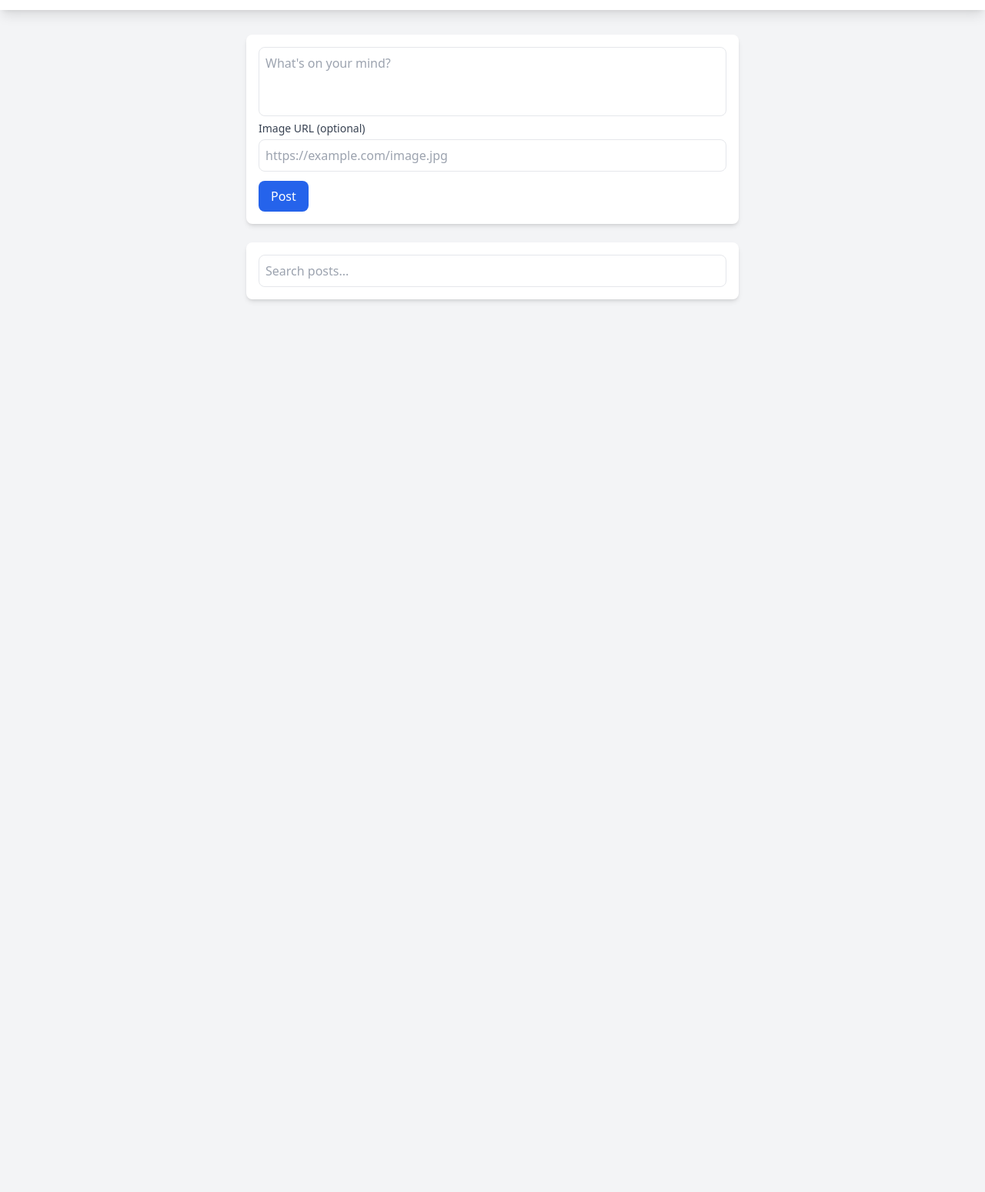
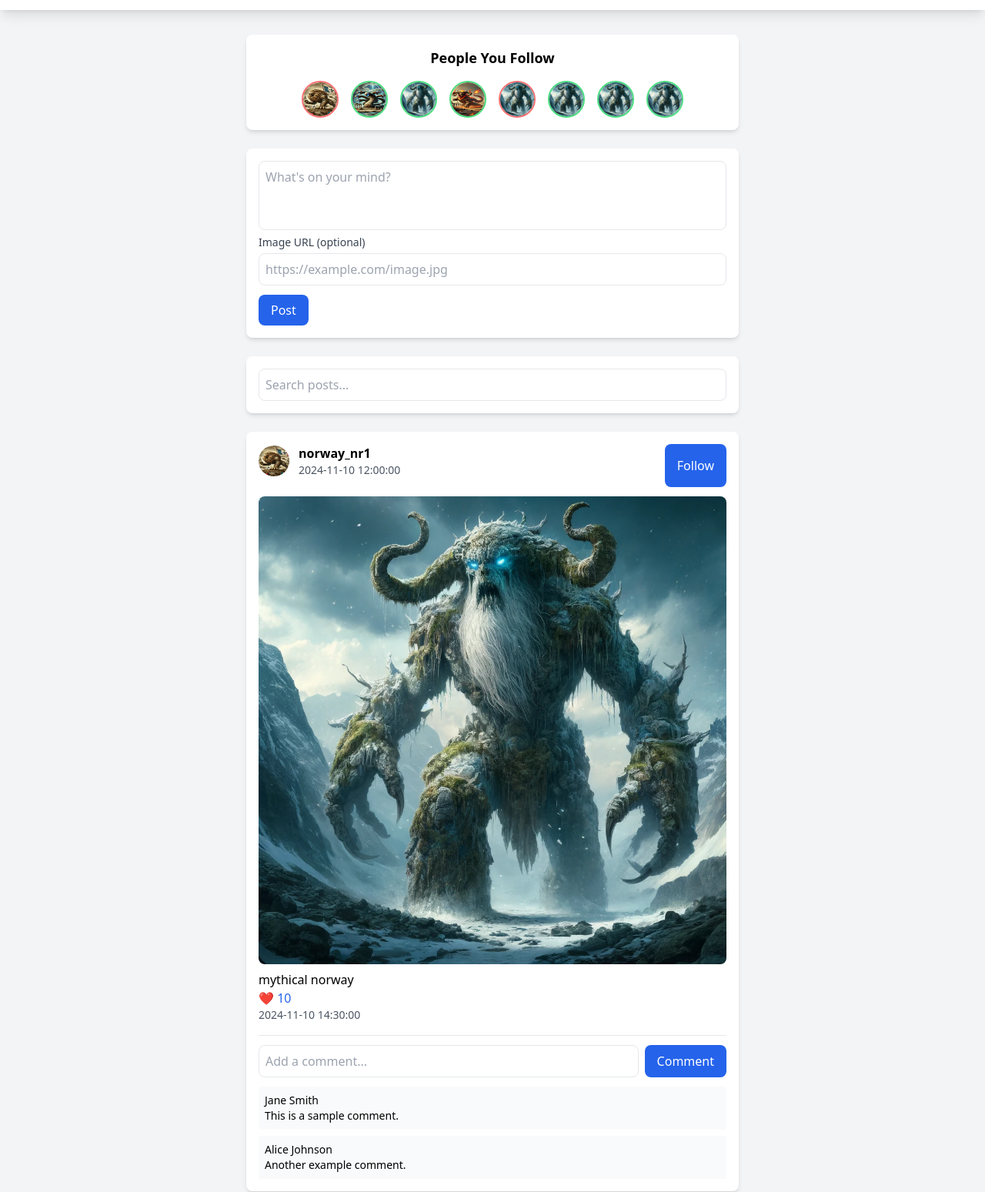
Before and after one commit to marroe01284/social-CA, a website built with Vite: page feed.html in a window 1280 px wide. Shown: the part 51-1600 px from the top of the page at 77% size. Before the commit the page ends 800 px from the top, so only its background shows below. Built offline with nearby package versions, Linux system fonts and the light colour scheme; sample sign-in values are in the browser's storage.

Commit message:
FEAT: added som static content

```diff
--- a/feed.html
+++ b/feed.html
@@ -3,8 +3,8 @@
 
 <head>
     <meta charset="UTF-8" />
-  <link rel="icon" type="image/svg+xml" href="/vite.svg" />
     <meta name="viewport" content="width=device-width, initial-scale=1.0" />
+    <link rel="icon" type="image/png" href="images/com-logo.webp" />
     <title>Social Platform</title>
     <link rel="stylesheet" href="src/css/input.css">
     <script type="module" src="src/main.js" defer></script>
@@ -18,20 +18,34 @@
                     <a href="feed.html" class="text-2xl font-bold text-blue-600">SocialApp</a>
                 </div>
                 <div class="flex items-center space-x-4">
-          <a href="feed.html" class="text-gray-700 hover:text-blue-600">Feed</a>
-          <a href="profile.html" class="text-gray-700 hover:text-blue-600">Profile</a>
-          <button id="logoutBtn" class="text-gray-700 hover:text-blue-600">Logout</button>
+                    <a href="feed.html" class="text-gray-700 cursor-pointer hover:text-blue-600">Feed</a>
+                    <a href="profile.html" class="text-gray-700 cursor-pointer hover:text-blue-600">Profile</a>
+                    <button id="logoutBtn" class="text-gray-700 cursor-pointer hover:text-blue-600">Logout</button>
                 </div>
             </div>
         </div>
     </nav>
     <main class="max-w-2xl mx-auto mt-8 px-4">
+        <div class="bg-white rounded-lg shadow-md p-4 mb-6 text-center">
+            <h2 class="font-bold text-lg mb-4">People You Follow</h2>
+            <div class="flex justify-center space-x-4">
+                <img src="images/france.webp" alt="User 1" class="w-12 h-12 rounded-full border-2 border-red-400">
+                <img src="images/grecee.webp" alt="User 2" class="w-12 h-12 rounded-full border-2 border-green-400">
+                <img src="images/norway.webp" alt="User 3" class="w-12 h-12 rounded-full border-2 border-green-400">
+                <img src="images/spain.webp" alt="User 4" class="w-12 h-12 rounded-full border-2 border-green-400">
+                <img src="images/norway.webp" alt="User 5" class="w-12 h-12 rounded-full border-2 border-red-400">
+                <img src="images/norway.webp" alt="User 5" class="w-12 h-12 rounded-full border-2 border-green-400">
+                <img src="images/norway.webp" alt="User 5" class="w-12 h-12 rounded-full border-2 border-green-400">
+                <img src="images/norway.webp" alt="User 5" class="w-12 h-12 rounded-full border-2 border-green-400">
+            </div>
+        </div>
         <div class="bg-white rounded-lg shadow-md p-4 mb-6">
             <textarea id="postContent" class="w-full p-2 border rounded-lg resize-none" rows="3"
                 placeholder="What's on your mind?"></textarea>
             <div class="mb-3">
                 <label class="block text-gray-700 text-sm mb-1" for="imageUrl">Image URL (optional)</label>
-        <input type="url" id="imageUrl" class="w-full p-2 border rounded-lg focus:outline-none focus:border-blue-500"
+                <input type="url" id="imageUrl"
+                    class="w-full p-2 border rounded-lg focus:outline-none focus:border-blue-500"
                     placeholder="https://example.com/image.jpg">
             </div>
             <div class="flex justify-between items-center">
@@ -42,10 +56,100 @@
             </div>
         </div>
         <div class="bg-white rounded-lg shadow-md p-4 mb-6">
-      <input type="text" id="searchInput" class="w-full p-2 border rounded-lg focus:outline-none focus:border-blue-500"
+            <input type="text" id="searchInput"
+                class="w-full p-2 border rounded-lg focus:outline-none focus:border-blue-500"
                 placeholder="Search posts..." />
         </div>
-    <!-- Feed Posts -->
+        <div class="bg-white rounded-lg shadow-md p-4 mb-4">
+            <div class="flex justify-between items-start">
+                <div class="flex items-center space-x-3">
+                    <!-- Profile Picture -->
+                    <img src="images/france.webp" alt="Author's profile picture" class="w-10 h-10 rounded-full">
+                    <div>
+                        <h3 class="font-bold">norway_nr1</h3>
+                        <p class="text-gray-600 text-sm">
+                            2024-11-10 12:00:00
+                        </p>
+                    </div>
+                </div>
+                <button class="bg-blue-600 text-white px-4 py-4 rounded-lg hover:bg-blue-700">Follow</button>
+            </div>
+            <div class="mt-3">
+                <img src="images/norway.webp" alt="norway giant" class="rounded-lg h-auto w-full object-contain">
+                <p class="mt-2">mythical norway</p>
+                <button class="text-blue-600 hover:text-blue-700">
+                    ❤️ 10
+                </button>
+            </div>
+            <p class="text-gray-600 text-sm">
+                2024-11-10 14:30:00
+            </p>
+
+            <!-- Comments Section -->
+            <div class="mt-4 border-t pt-3">
+                <div class="flex space-x-2">
+                    <input type="text" placeholder="Add a comment..." class="flex-1 p-2 border rounded-lg"
+                        id="comment-1">
+                    <button class="px-4 py-2 bg-blue-600 text-white rounded-lg hover:bg-blue-700">
+                        Comment
+                    </button>
+                </div>
+                <div class="mt-3 space-y-2">
+                    <div class="bg-gray-50 p-2 rounded">
+                        <p class="text-sm font-medium">Jane Smith</p>
+                        <p class="text-sm">This is a sample comment.</p>
+                    </div>
+                    <div class="bg-gray-50 p-2 rounded">
+                        <p class="text-sm font-medium">Alice Johnson</p>
+                        <p class="text-sm">Another example comment.</p>
+                    </div>
+                </div>
+            </div>
+        </div>
+
+        <div class="bg-white rounded-lg shadow-md p-4 mb-4">
+            <div class="flex justify-between items-start">
+                <div class="flex items-center space-x-3">
+                    <img src="images/spain.webp" alt="Author's profile picture" class="w-10 h-10 rounded-full">
+                    <div>
+                        <h3 class="font-bold">Gregg</h3>
+                        <p class="text-gray-600 text-sm">
+                            2024-11-10 12:00:00
+                        </p>
+                    </div>
+                </div>
+                <button class="bg-blue-600 text-white px-4 py-4 rounded-lg hover:bg-blue-700">Follow</button>
+            </div>
+            <div class="mt-3">
+                <img src="images/grecee.webp" alt="norway giant" class="rounded-lg h-auto w-full object-contain">
+                <p class="mt-2">mythical etos</p>
+                <button class="text-blue-600 hover:text-blue-700">
+                    ❤️ 10
+                </button>
+            </div>
+            <p class="text-gray-600 text-sm">
+                2024-11-10 14:30:00
+            </p>
+            <div class="mt-4 border-t pt-3">
+                <div class="flex space-x-2">
+                    <input type="text" placeholder="Add a comment..." class="flex-1 p-2 border rounded-lg"
+                        id="comment-1">
+                    <button class="px-4 py-2 bg-blue-600 text-white rounded-lg hover:bg-blue-700">
+                        Comment
+                    </button>
+                </div>
+                <div class="mt-3 space-y-2">
+                    <div class="bg-gray-50 p-2 rounded">
+                        <p class="text-sm font-medium">Jane Smith</p>
+                        <p class="text-sm">This is a sample comment.</p>
+                    </div>
+                    <div class="bg-gray-50 p-2 rounded">
+                        <p class="text-sm font-medium">Alice Johnson</p>
+                        <p class="text-sm">Another example comment.</p>
+                    </div>
+                </div>
+            </div>
+        </div>
         <div id="feedPosts" class="space-y-4">
         </div>
     </main>
```
Also changed, not shown: images/com-logo.webp (added), images/france.webp (added), images/grecee.webp (added), images/norway.webp (added), images/spain.webp (added). Lines whose indentation alone changed are shown as unchanged.
